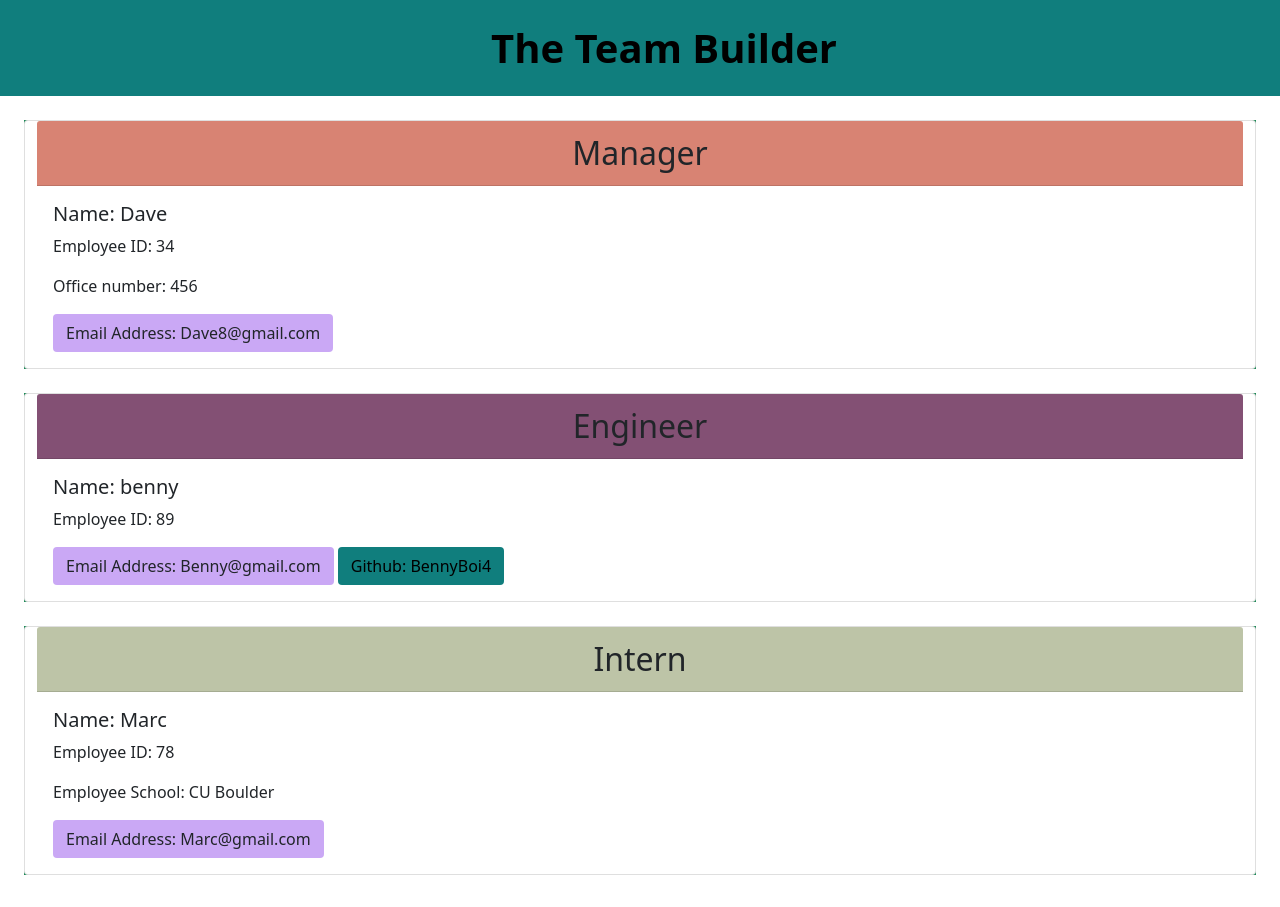
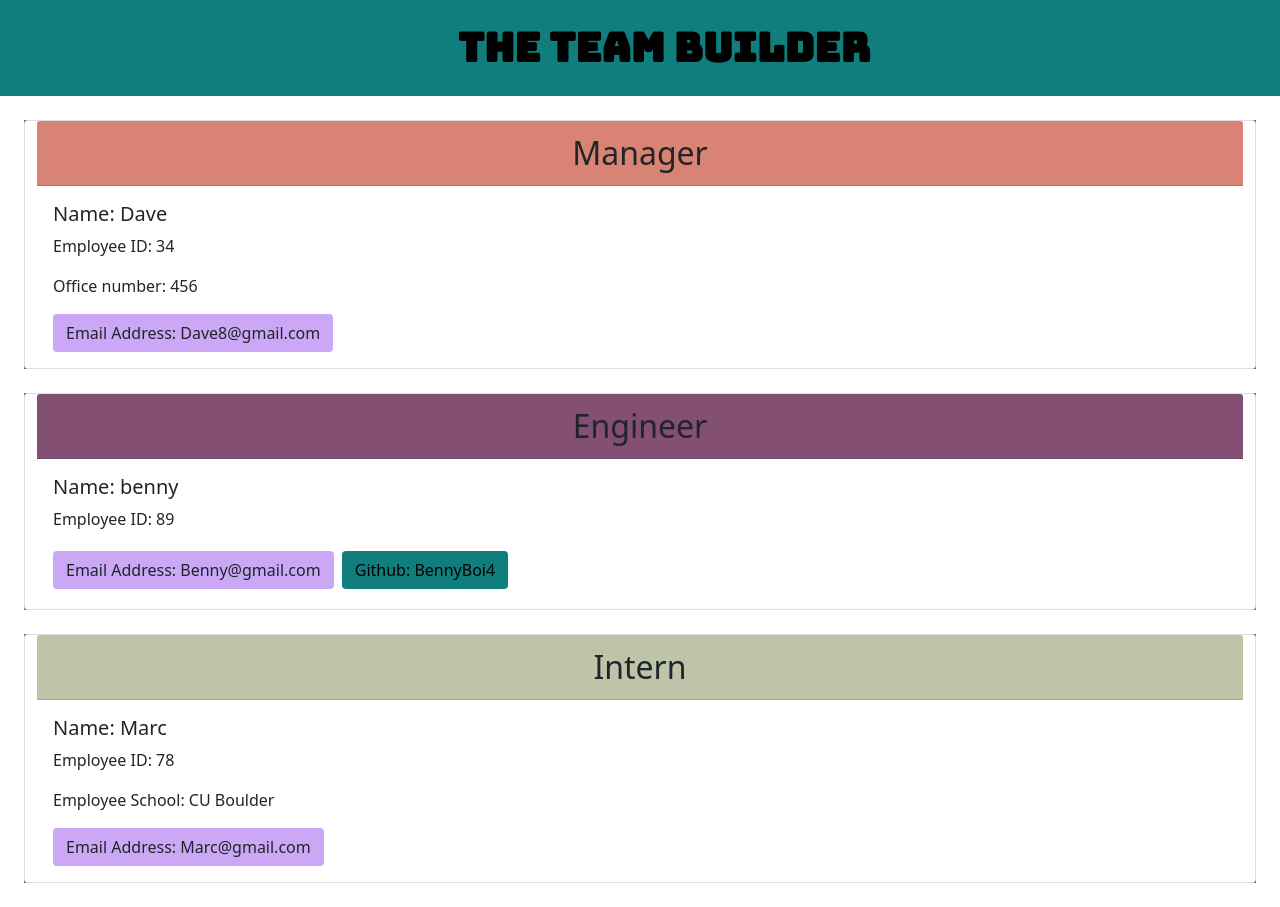
Before and after one commit to Jdouville8/Team-Profile-Generator, a website: page index.html in a window 1280 px wide. Shown: the top 907 px of the page. Drawn offline with nearby package versions, Linux system fonts and the light colour scheme.

Commit message:
Added Google Font

```diff
--- a/index.html
+++ b/index.html
@@ -4,11 +4,13 @@
       <meta charset="UTF-8">
       <meta name="viewport" content="width=device-width, initial-scale=1.0">
       <link href="https://cdn.jsdelivr.net/npm/bootstrap@5.0.0-beta2/dist/css/bootstrap.min.css" rel="stylesheet" integrity="sha384-BmbxuPwQa2lc/FVzBcNJ7UAyJxM6wuqIj61tLrc4wSX0szH/Ev+nYRRuWlolflfl" crossorigin="anonymous">
+      <link rel="preconnect" href="https://fonts.gstatic.com">
+      <link href="https://fonts.googleapis.com/css2?family=Bungee&display=swap" rel="stylesheet">
       <link rel="stylesheet" href="./dist/style.css">
       <title>TeamBuilder</title>
   </head>
   <body>
-      <div class="row titleStyle">
+      <div class="row titleStyle titleFont">
           <h1 class="fs-1 fw-bold text-center m-4">The Team Builder</h1>
       </div>
 
@@ -37,7 +39,7 @@
                 <h5 class="card-title">Name: benny</h5>
                 <p class="card-text">Employee ID: 89</p>
                 <a href="mailto: Benny@gmail.com" class="btn emailStyle">Email Address: Benny@gmail.com</a>
-                <a href="https://github.com/BennyBoi4" class="btn titleStyle">Github: BennyBoi4</a>
+                <a href="https://github.com/BennyBoi4" class="btn titleStyle m-1">Github: BennyBoi4</a>
               </div>
             </div>
       </div>
--- a/index.js
+++ b/index.js
@@ -162,7 +162,7 @@ const teamBuilder = () => {
                 <h5 class="card-title">Name: ${theEngineer.name}</h5>
                 <p class="card-text">Employee ID: ${theEngineer.id}</p>
                 <a href="mailto: ${theEngineer.email}" class="btn emailStyle">Email Address: ${theEngineer.email}</a>
-                <a href="https://github.com/${theEngineer.github}" class="btn titleStyle">Github: ${theEngineer.github}</a>
+                <a href="https://github.com/${theEngineer.github}" class="btn titleStyle m-1">Github: ${theEngineer.github}</a>
               </div>
             </div>
       </div>
@@ -245,11 +245,13 @@ const teamBuilder = () => {
       <meta charset="UTF-8">
       <meta name="viewport" content="width=device-width, initial-scale=1.0">
       <link href="https://cdn.jsdelivr.net/npm/bootstrap@5.0.0-beta2/dist/css/bootstrap.min.css" rel="stylesheet" integrity="sha384-BmbxuPwQa2lc/FVzBcNJ7UAyJxM6wuqIj61tLrc4wSX0szH/Ev+nYRRuWlolflfl" crossorigin="anonymous">
+      <link rel="preconnect" href="https://fonts.gstatic.com">
+      <link href="https://fonts.googleapis.com/css2?family=Bungee&display=swap" rel="stylesheet">
       <link rel="stylesheet" href="./dist/style.css">
       <title>TeamBuilder</title>
   </head>
   <body>
-      <div class="row titleStyle">
+      <div class="row titleStyle titleFont">
           <h1 class="fs-1 fw-bold text-center m-4">The Team Builder</h1>
       </div>
 
```
Also changed, not shown: dist/style.css.
